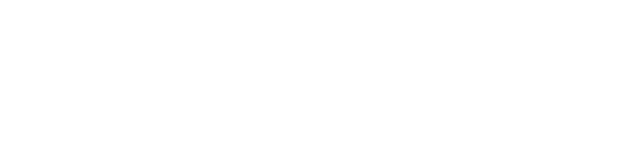
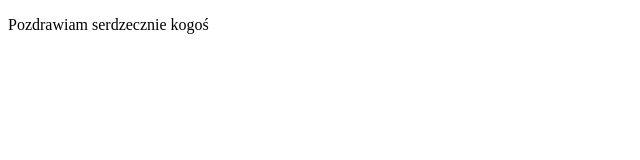
Before and after one commit to Dami97pl/ZPW, a plain HTML site: page zajecia_git/Ignacy/index.html in a window 1280 px wide. Shown: the whole page, without its empty margins (0-640 px from the left). Drawn offline with Linux system fonts and the light colour scheme.

Commit message:
zmiany html

```diff
--- a/zajecia_git/Ignacy/index.html
+++ b/zajecia_git/Ignacy/index.html
@@ -6,6 +6,6 @@
     <title>Document</title>
 </head>
 <body>
-
+    <p>Pozdrawiam serdzecznie kogoś</p>
 </body>
 </html>
```
